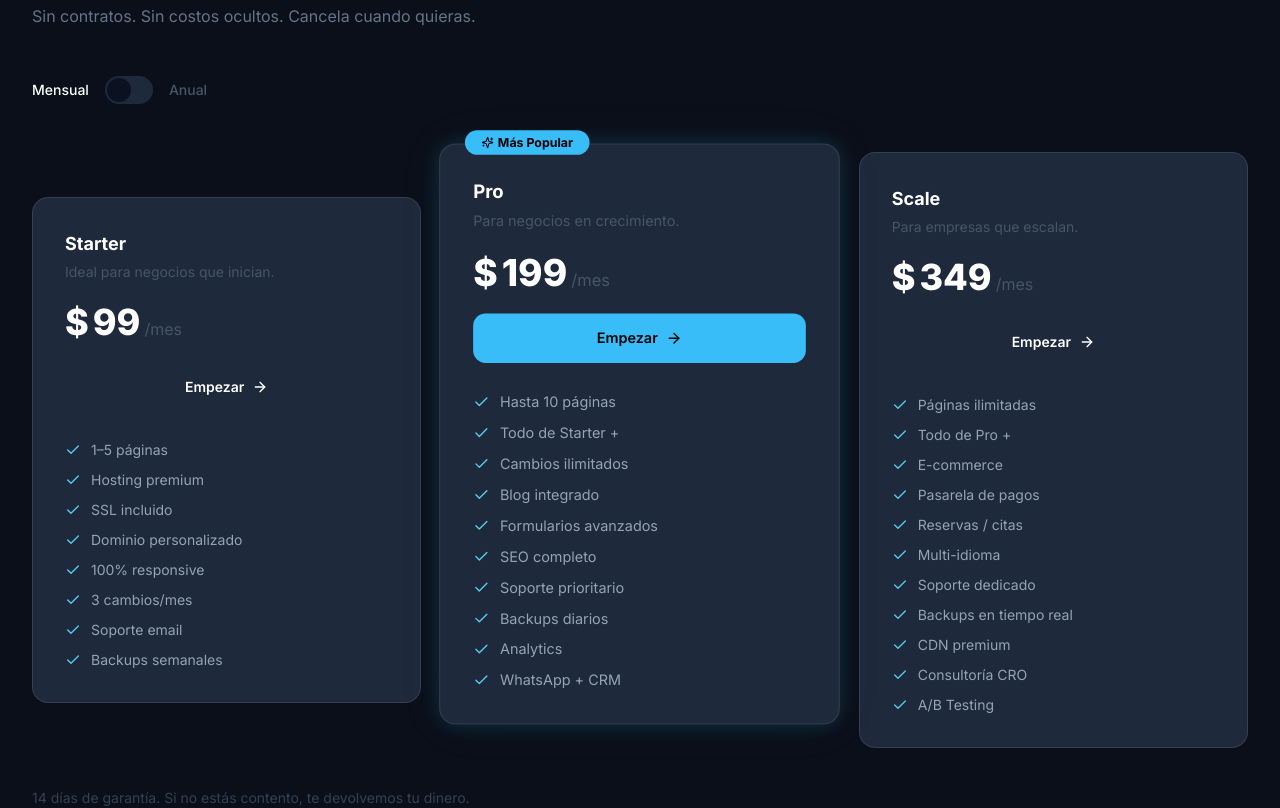
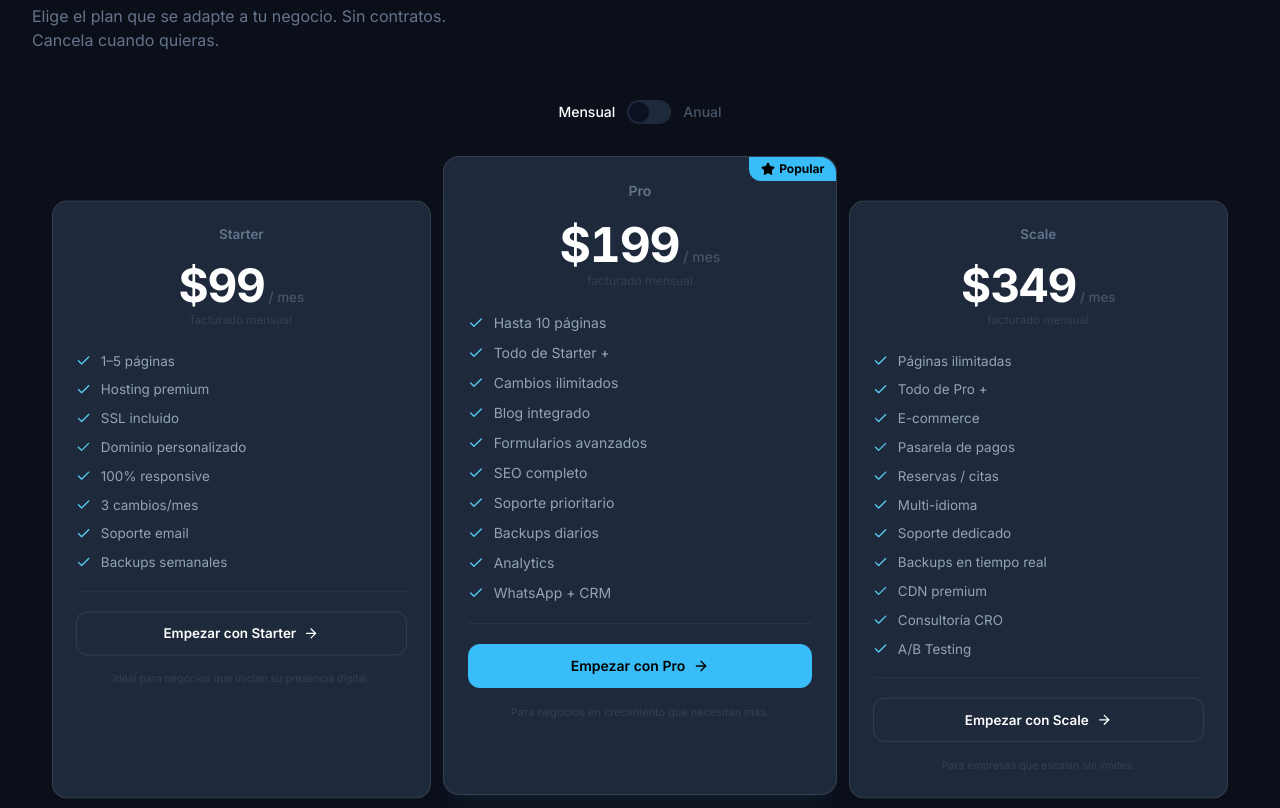
Before and after one commit to Snakerrrr/waas-landing, a React (Vite) app: page / in a window 1280 px wide. Shown: the part 6080-6888 px from the top of the page. Built offline with nearby package versions, Linux system fonts and the light colour scheme.

Commit message:
cambios en el pricing

```diff
--- a/src/components/Pricing.tsx
+++ b/src/components/Pricing.tsx
@@ -1,100 +1,193 @@
-import { useState } from "react";
+import { useState, useRef, useEffect } from "react";
 import { motion, AnimatePresence } from "framer-motion";
-import { Check, ArrowRight, Sparkles } from "lucide-react";
+import { Check, Star, ArrowRight } from "lucide-react";
 import SectionTitle from "./SectionTitle";
 
-interface Plan { name: string; monthly: number; annual: number; description: string; features: string[]; cta: string; popular: boolean; stripeMonthly: string; stripeAnnual: string; }
+interface Plan {
+  name: string;
+  monthly: number;
+  annual: number;
+  description: string;
+  features: string[];
+  cta: string;
+  popular: boolean;
+  stripeMonthly: string;
+  stripeAnnual: string;
+}
 
-const SL = { sm: "#configure-stripe-starter-monthly", sa: "#configure-stripe-starter-annual", pm: "#configure-stripe-pro-monthly", pa: "#configure-stripe-pro-annual", scm: "#configure-stripe-scale-monthly", sca: "#configure-stripe-scale-annual" };
+const SL = {
+  sm: "#configure-stripe-starter-monthly", sa: "#configure-stripe-starter-annual",
+  pm: "#configure-stripe-pro-monthly", pa: "#configure-stripe-pro-annual",
+  scm: "#configure-stripe-scale-monthly", sca: "#configure-stripe-scale-annual",
+};
 
 const plans: Plan[] = [
-  { name: "Starter", monthly: 99, annual: 79, description: "Ideal para negocios que inician.", features: ["1–5 páginas", "Hosting premium", "SSL incluido", "Dominio personalizado", "100% responsive", "3 cambios/mes", "Soporte email", "Backups semanales"], cta: "Empezar", popular: false, stripeMonthly: SL.sm, stripeAnnual: SL.sa },
-  { name: "Pro", monthly: 199, annual: 159, description: "Para negocios en crecimiento.", features: ["Hasta 10 páginas", "Todo de Starter +", "Cambios ilimitados", "Blog integrado", "Formularios avanzados", "SEO completo", "Soporte prioritario", "Backups diarios", "Analytics", "WhatsApp + CRM"], cta: "Empezar", popular: true, stripeMonthly: SL.pm, stripeAnnual: SL.pa },
-  { name: "Scale", monthly: 349, annual: 279, description: "Para empresas que escalan.", features: ["Páginas ilimitadas", "Todo de Pro +", "E-commerce", "Pasarela de pagos", "Reservas / citas", "Multi-idioma", "Soporte dedicado", "Backups en tiempo real", "CDN premium", "Consultoría CRO", "A/B Testing"], cta: "Empezar", popular: false, stripeMonthly: SL.scm, stripeAnnual: SL.sca },
+  { name: "Starter", monthly: 99, annual: 79, description: "Ideal para negocios que inician su presencia digital.", features: ["1–5 páginas", "Hosting premium", "SSL incluido", "Dominio personalizado", "100% responsive", "3 cambios/mes", "Soporte email", "Backups semanales"], cta: "Empezar con Starter", popular: false, stripeMonthly: SL.sm, stripeAnnual: SL.sa },
+  { name: "Pro", monthly: 199, annual: 159, description: "Para negocios en crecimiento que necesitan más.", features: ["Hasta 10 páginas", "Todo de Starter +", "Cambios ilimitados", "Blog integrado", "Formularios avanzados", "SEO completo", "Soporte prioritario", "Backups diarios", "Analytics", "WhatsApp + CRM"], cta: "Empezar con Pro", popular: true, stripeMonthly: SL.pm, stripeAnnual: SL.pa },
+  { name: "Scale", monthly: 349, annual: 279, description: "Para empresas que escalan sin límites.", features: ["Páginas ilimitadas", "Todo de Pro +", "E-commerce", "Pasarela de pagos", "Reservas / citas", "Multi-idioma", "Soporte dedicado", "Backups en tiempo real", "CDN premium", "Consultoría CRO", "A/B Testing"], cta: "Empezar con Scale", popular: false, stripeMonthly: SL.scm, stripeAnnual: SL.sca },
 ];
 
+function AnimatedPrice({ value }: { value: number }) {
+  const [display, setDisplay] = useState(value);
+  const prevRef = useRef(value);
+
+  useEffect(() => {
+    const from = prevRef.current;
+    const to = value;
+    prevRef.current = value;
+    if (from === to) return;
+
+    const duration = 500;
+    const start = performance.now();
+
+    const step = (now: number) => {
+      const t = Math.min((now - start) / duration, 1);
+      const ease = 1 - Math.pow(1 - t, 3);
+      setDisplay(Math.round(from + (to - from) * ease));
+      if (t < 1) requestAnimationFrame(step);
+    };
+    requestAnimationFrame(step);
+  }, [value]);
+
+  return <span>${display}</span>;
+}
+
 export default function Pricing() {
-  const [annual, setAnnual] = useState(false);
+  const [isMonthly, setIsMonthly] = useState(true);
 
   return (
     <section id="precios" className="py-16 sm:py-24">
       <div className="mx-auto max-w-7xl px-6 lg:px-8">
-        <SectionTitle eyebrow="Precios" lightText="Un plan para cada" boldText="etapa de tu negocio." className="mb-4" />
-        <motion.p initial={{ opacity: 0 }} whileInView={{ opacity: 1 }} viewport={{ once: true }} transition={{ duration: 0.6, delay: 0.5 }}
-          className="mb-12 max-w-md text-base text-surface-400">Sin contratos. Sin costos ocultos. Cancela cuando quieras.</motion.p>
+        <SectionTitle eyebrow="Precios" lightText="Simple y" boldText="transparente." className="mb-4" />
+        <motion.p
+          initial={{ opacity: 0 }}
+          whileInView={{ opacity: 1 }}
+          viewport={{ once: true }}
+          transition={{ duration: 0.6, delay: 0.5 }}
+          className="mb-12 max-w-md text-base text-surface-400"
+        >
+          Elige el plan que se adapte a tu negocio. Sin contratos. Cancela cuando quieras.
+        </motion.p>
 
         {/* Toggle */}
-        <motion.div initial={{ opacity: 0 }} whileInView={{ opacity: 1 }} viewport={{ once: true }} transition={{ duration: 0.5, delay: 0.2 }} className="mb-12 flex items-center gap-4">
-          <span className={`text-sm font-medium ${!annual ? "text-white" : "text-surface-500"}`}>Mensual</span>
-          <button onClick={() => setAnnual(!annual)} className={`relative h-7 w-12 rounded-full transition-colors ${annual ? "bg-cyan-500" : "bg-surface-700"}`}>
-            <span className={`absolute top-0.5 left-0.5 h-6 w-6 rounded-full bg-surface-950 transition-transform ${annual ? "translate-x-5" : ""}`} />
+        <motion.div
+          initial={{ opacity: 0, y: 10 }}
+          whileInView={{ opacity: 1, y: 0 }}
+          viewport={{ once: true }}
+          transition={{ duration: 0.5, delay: 0.3 }}
+          className="mb-12 flex items-center justify-center gap-3"
+        >
+          <span className={`text-sm font-medium transition-colors ${isMonthly ? "text-white" : "text-surface-500"}`}>Mensual</span>
+          <button
+            onClick={() => setIsMonthly(!isMonthly)}
+            className={`relative h-6 w-11 rounded-full transition-colors ${!isMonthly ? "bg-cyan-500" : "bg-surface-700"}`}
+          >
+            <span className={`absolute top-0.5 left-0.5 h-5 w-5 rounded-full bg-surface-950 shadow transition-transform ${!isMonthly ? "translate-x-5" : ""}`} />
           </button>
-          <span className={`text-sm font-medium ${annual ? "text-white" : "text-surface-500"}`}>Anual</span>
-          {annual && <span className="rounded-full bg-cyan-500/10 px-3 py-1 text-xs font-bold text-cyan-400 ring-1 ring-cyan-500/20">-20%</span>}
+          <span className={`text-sm font-medium transition-colors ${!isMonthly ? "text-white" : "text-surface-500"}`}>Anual</span>
+          <AnimatePresence>
+            {!isMonthly && (
+              <motion.span
+                initial={{ opacity: 0, scale: 0.8 }}
+                animate={{ opacity: 1, scale: 1 }}
+                exit={{ opacity: 0, scale: 0.8 }}
+                className="rounded-full bg-cyan-500/10 px-2.5 py-0.5 text-xs font-bold text-cyan-400 ring-1 ring-cyan-500/20"
+              >
+                -20%
+              </motion.span>
+            )}
+          </AnimatePresence>
         </motion.div>
 
-        {/* Cards with overlap */}
-        <div className="relative grid items-center gap-6 lg:grid-cols-3">
+        {/* Cards */}
+        <div className="relative grid grid-cols-1 gap-4 sm:grid-cols-2 md:grid-cols-3">
           {plans.map((plan, i) => {
-            const price = annual ? plan.annual : plan.monthly;
-            const link = annual ? plan.stripeAnnual : plan.stripeMonthly;
+            const price = isMonthly ? plan.monthly : plan.annual;
+            const link = isMonthly ? plan.stripeMonthly : plan.stripeAnnual;
 
             return (
               <motion.div
                 key={plan.name}
-                initial={{ opacity: 0, y: 30 }}
-                whileInView={{ opacity: 1, y: 0 }}
+                initial={{ y: 50, opacity: 0 }}
+                whileInView={{
+                  y: plan.popular ? -16 : 0,
+                  opacity: 1,
+                  scale: plan.popular ? 1 : 0.96,
+                  x: i === 0 ? 12 : i === 2 ? -12 : 0,
+                }}
                 viewport={{ once: true }}
-                transition={{ duration: 0.5, delay: i * 0.1 }}
-                className={`group relative rounded-2xl border p-8 transition-all duration-300 ease-out ${
+                transition={{
+                  duration: 1.2,
+                  type: "spring",
+                  stiffness: 100,
+                  damping: 30,
+                  delay: 0.3,
+                }}
+                className={`relative flex flex-col rounded-2xl border p-6 text-center ${
                   plan.popular
-                    ? "z-10 glass border-cyan-500/20 shadow-xl shadow-cyan-500/5 glow-pulse lg:-translate-y-4 lg:scale-[1.03] hover:border-cyan-500/30"
-                    : "glass opacity-[0.97] hover:-translate-y-0.5 hover:border-white/20 hover:shadow-lg hover:shadow-white/[0.02]"
-                }`}
+                    ? "z-10 border-cyan-500/30 glass shadow-xl shadow-cyan-500/5"
+                    : "z-0 glass border-white/[0.06]"
+                } ${!plan.popular ? "mt-0 sm:mt-4" : ""}`}
               >
+                {/* Popular badge */}
                 {plan.popular && (
-                  <div className="absolute -top-3.5 left-6">
-                    <span className="inline-flex items-center gap-1 rounded-full bg-cyan-500 px-4 py-1 text-xs font-bold text-black">
-                      <Sparkles className="h-3 w-3" /> Más Popular
-                    </span>
+                  <div className="absolute top-0 right-0 flex items-center gap-1 rounded-bl-xl rounded-tr-2xl bg-cyan-500 px-3 py-1">
+                    <Star className="h-3.5 w-3.5 fill-current text-black" />
+                    <span className="text-xs font-bold text-black">Popular</span>
                   </div>
                 )}
 
-                <h3 className="mb-1 text-lg font-bold text-white">{plan.name}</h3>
-                <p className="mb-5 text-sm text-surface-500">{plan.description}</p>
+                {/* Plan name */}
+                <p className="text-sm font-semibold text-surface-400">{plan.name}</p>
 
-                <div className="mb-1 flex items-baseline gap-1 overflow-hidden">
-                  <span className="text-4xl font-extrabold text-white">$</span>
-                  <AnimatePresence mode="popLayout">
-                    <motion.span key={price} initial={{ y: 25, opacity: 0 }} animate={{ y: 0, opacity: 1 }} exit={{ y: -25, opacity: 0 }} transition={{ duration: 0.3 }}
-                      className="inline-block text-4xl font-extrabold text-white">{price}</motion.span>
-                  </AnimatePresence>
-                  <span className="text-surface-500">/mes</span>
+                {/* Price */}
+                <div className="mt-5 flex items-baseline justify-center gap-1">
+                  <span className="text-5xl font-bold tracking-tight text-white tabular-nums">
+                    <AnimatedPrice value={price} />
+                  </span>
+                  <span className="text-sm font-medium text-surface-500">/ mes</span>
                 </div>
-                {annual && <p className="mb-5 text-xs text-surface-600"><span className="line-through">${plan.monthly}</span> · Facturado anual</p>}
-                {!annual && <div className="mb-5" />}
 
-                <a href={link} target="_blank" rel="noopener noreferrer"
-                  className={`group mb-7 flex items-center justify-center gap-2 rounded-xl px-6 py-3.5 text-sm font-semibold transition-all ${
-                    plan.popular ? "bg-cyan-500 text-black hover:bg-cyan-400" : "border border-surface-700 text-white hover:border-surface-500"
-                  }`}>
-                  {plan.cta} <ArrowRight className="h-4 w-4 transition-transform group-hover:translate-x-1" />
-                </a>
+                <p className="mt-1 text-xs text-surface-600">
+                  {isMonthly ? "facturado mensual" : "facturado anual"}
+                </p>
 
-                <ul className="space-y-2.5">
-                  {plan.features.map((f) => (
-                    <li key={f} className="flex items-start gap-2.5">
-                      <Check className="mt-0.5 h-4 w-4 shrink-0 text-cyan-400 transition-colors duration-300 group-hover:text-cyan-300" />
-                      <span className="text-sm text-surface-300">{f}</span>
+                {/* Features */}
+                <ul className="mt-6 flex flex-col gap-2.5 text-left">
+                  {plan.features.map((feature) => (
+                    <li key={feature} className="flex items-start gap-2.5">
+                      <Check className="mt-0.5 h-4 w-4 shrink-0 text-cyan-400" />
+                      <span className="text-sm text-surface-300">{feature}</span>
                     </li>
                   ))}
                 </ul>
+
+                <hr className="my-5 border-white/5" />
+
+                {/* CTA */}
+                <a
+                  href={link}
+                  target="_blank"
+                  rel="noopener noreferrer"
+                  className={`group flex items-center justify-center gap-2 rounded-xl px-6 py-3 text-sm font-semibold transition-all duration-300 ${
+                    plan.popular
+                      ? "bg-cyan-500 text-black hover:bg-cyan-400 hover:shadow-lg hover:shadow-cyan-500/20"
+                      : "border border-white/10 text-white hover:border-cyan-500/30 hover:bg-cyan-500/5 hover:text-cyan-400"
+                  }`}
+                >
+                  {plan.cta}
+                  <ArrowRight className="h-4 w-4 transition-transform group-hover:translate-x-0.5" />
+                </a>
+
+                <p className="mt-4 text-[11px] leading-relaxed text-surface-600">{plan.description}</p>
               </motion.div>
             );
           })}
         </div>
 
-        <p className="mt-10 text-sm text-surface-600">14 días de garantía. Si no estás contento, te devolvemos tu dinero.</p>
+        <p className="mt-10 text-center text-sm text-surface-600">
+          14 días de garantía. Si no estás contento, te devolvemos tu dinero.
+        </p>
       </div>
     </section>
   );
```
